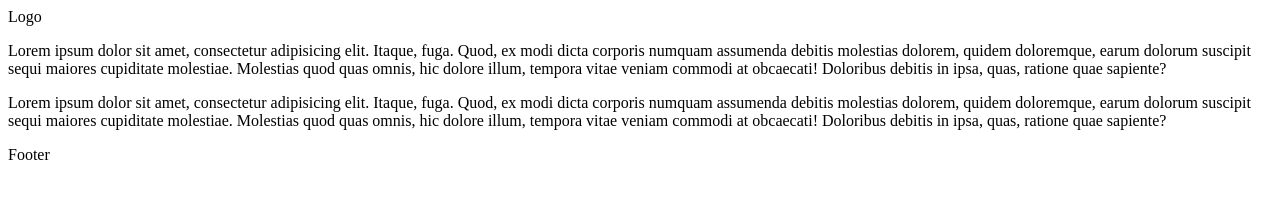
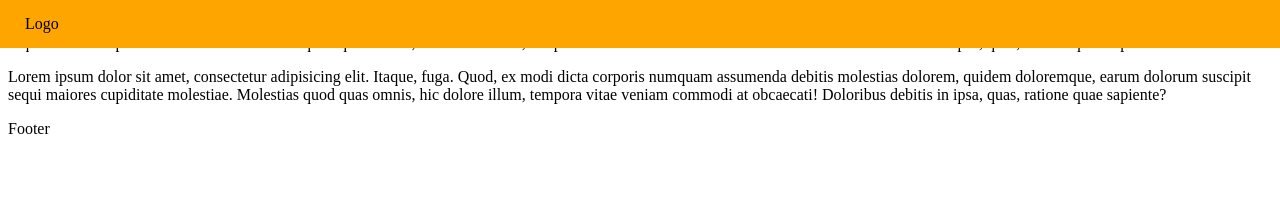
Before and after one commit to orlamadden/ResponsiveDesign-MiniProject, a plain HTML site: page 01-styling-our-html/index.html in a window 1280 px wide. Drawn offline with Linux system fonts and the light colour scheme.

Commit message:
Styled header tag

```diff
--- a/01-styling-our-html/index.html
+++ b/01-styling-our-html/index.html
@@ -5,6 +5,8 @@
     <meta name="viewport" content="width=device-width, initial-scale=1.0">
     <meta http-equiv="X-UA-Compatible" content="ie=edge">
     <title>Mini project</title>
+    <link rel="stylesheet" href="styles.css" type="text/css" />
+
 </head>
 <body>
 
--- a/01-styling-our-html/styles.css
+++ b/01-styling-our-html/styles.css
@@ -0,0 +1,9 @@
+.header {
+    position: fixed;
+    top: 0;
+    left: 0;
+    right: 0;
+    background-color: orange;
+    padding: 15px 25px;
+
+}
```
